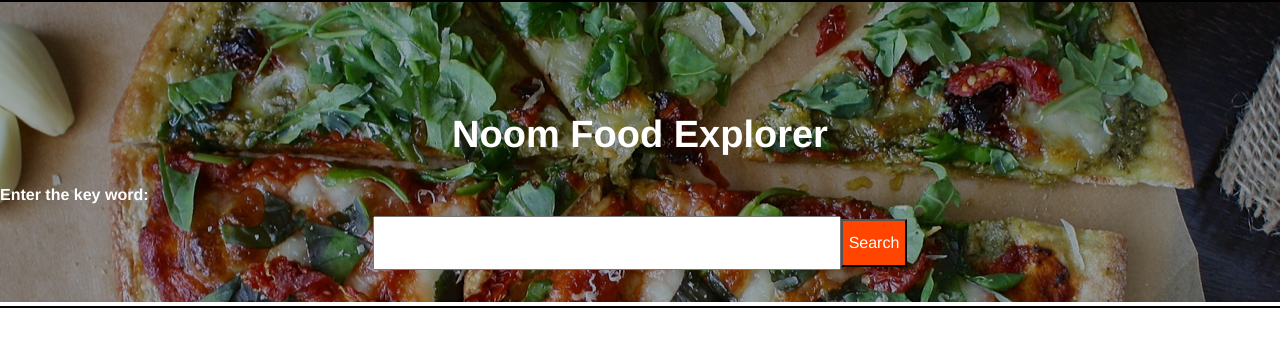
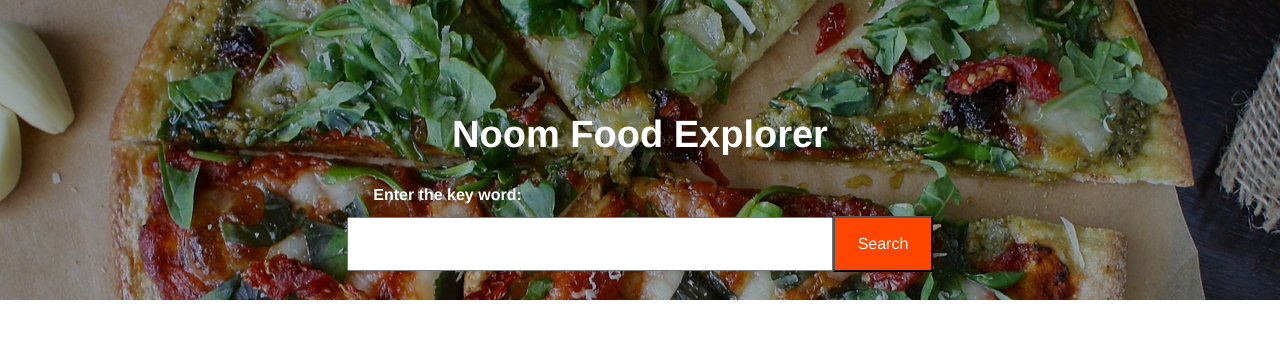
Before and after one commit to AlbertLapTu/Noom-takehome, a React (Create React App) app: page / in a window 1280 px wide. Shown: the top 346 px of the page. Built offline with nearby package versions, Linux system fonts and the light colour scheme; the HTML template or start-up script is replaced by a standard one.

Commit message:
Last commit

```diff
--- a/src/components/CardContainer/CardContainer.css
+++ b/src/components/CardContainer/CardContainer.css
@@ -1,7 +1,3 @@
-.header-container {
-  border: 2px solid black;
-}
-
 h1 {
   color: #ffffff;
   opacity: 100%;
@@ -17,16 +13,18 @@
   opacity: 100%;
   font-size: 16px;
   font-family: Helvetica;
-  height: 48px;
+  height: 56px;
+  width: 100px;
 }
 
 input[type='text'] {
   width: 460px;
   height: 48px;
+  font-size: 16px;
+  padding-left: 20px;
 }
 
 .label {
-  display: flex;
   margin-bottom: 12px;
   margin-top: 30px;
   margin: 0 auto;
@@ -49,3 +47,8 @@
   bottom: 0;
   margin-bottom: 30px;
 }
+
+.result {
+  margin-right: 455px;
+  color: #969696;
+}
--- a/src/components/MenuCard/MenuCard.css
+++ b/src/components/MenuCard/MenuCard.css
@@ -37,3 +37,9 @@
 div > #column-right {
   margin-right: 50px;
 }
+
+div > #column-right:first-child {
+  font-size: 18px;
+  font-family: Helvetica;
+  font-weight: bold;
+}
--- a/src/components/MenuCard/MenuCard.jsx
+++ b/src/components/MenuCard/MenuCard.jsx
@@ -29,9 +29,7 @@
           <div id='content'>
             <div>
               <span id='column-left'>Name:</span>
-              <span id='column-right' style={{ color: colorStyle }}>
-                {v.name}
-              </span>
+              <span style={{ color: colorStyle }}>{v.name}</span>
             </div>
             <div>
               <span id='column-left'>Brand:</span>
```
Also changed, not shown: 1 other file (tests, documents, lock files or other folders).
